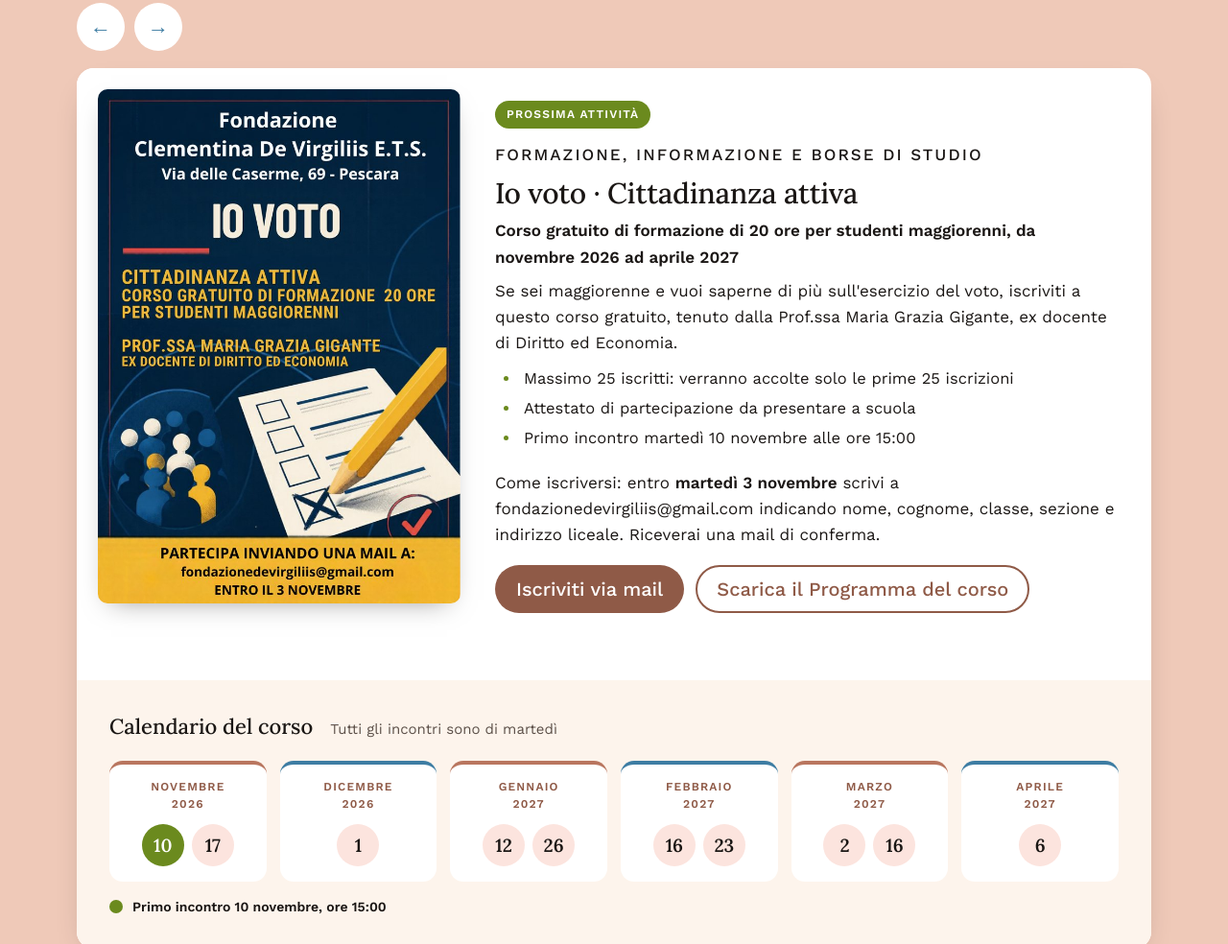
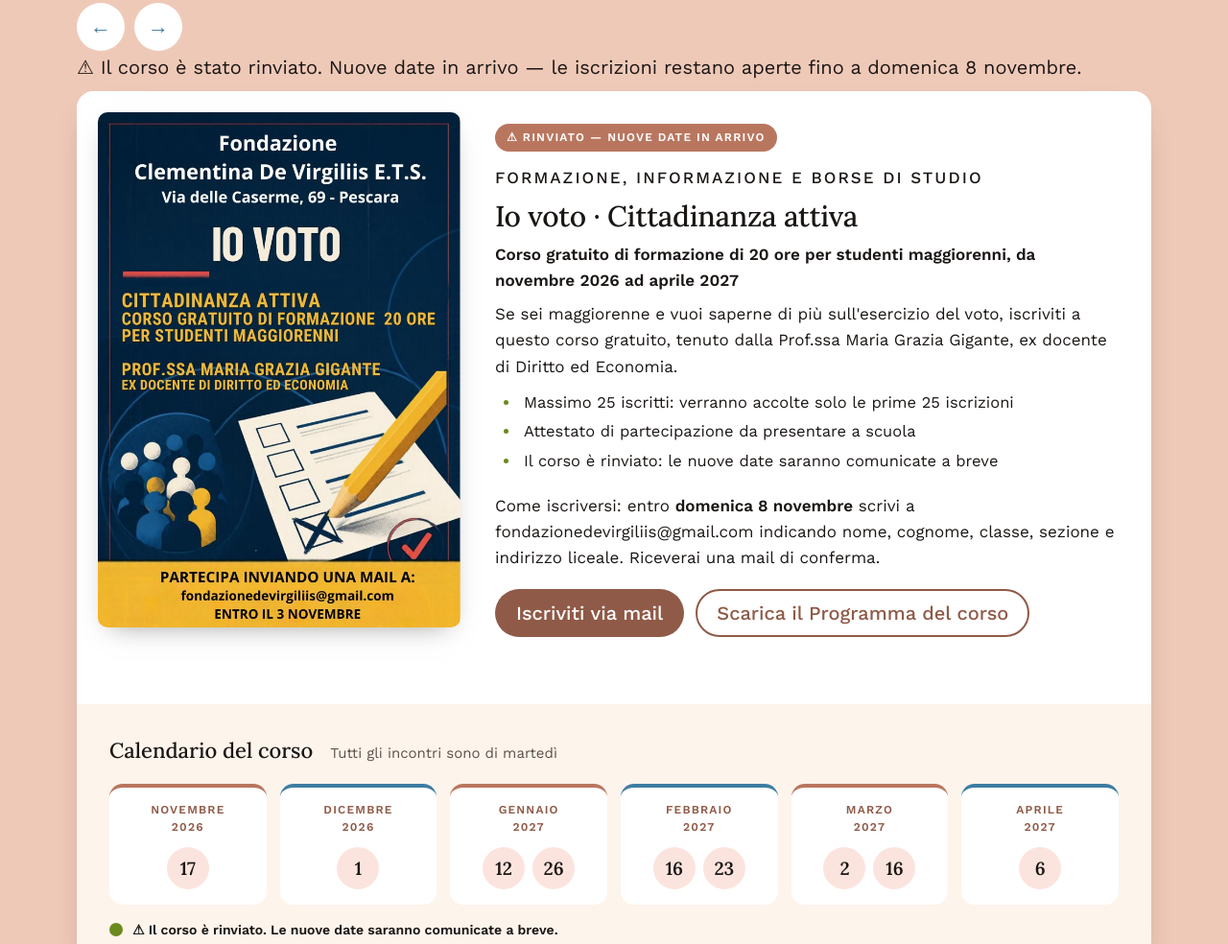
Before and after one commit to framannias/Fondazione, a plain HTML site: page progetti.html in a window 1280 px wide. Shown: the part 1371-2355 px from the top of the page at 96% size. Drawn offline with nearby package versions, Linux system fonts and the light colour scheme.

Commit message:
Add files via upload

```diff
--- a/progetti.html
+++ b/progetti.html
@@ -106,10 +106,11 @@
         <button type="button" id="pr-avn-sede" aria-label="Foto successiva">&rarr;</button>
       </div>
     </div>
-    <article class="pr-nuovo" style="margin:18px 0 0">
-      <a class="pr-nuovo-img" href="img/io-voto-volantino.jpg" target="_blank" rel="noopener"><img src="img/io-voto-volantino-small.jpg" alt="Volantino del corso Io voto: Cittadinanza attiva, corso gratuito di formazione di 20 ore per studenti maggiorenni" loading="lazy"></a>
+    <div class="pr-rinvio-banner" data-it="⚠ Il corso è stato rinviato. Nuove date in arrivo — le iscrizioni restano aperte fino a domenica 8 novembre." data-en="⚠ The course has been postponed. New dates coming soon — enrolment remains open until Sunday 8 November.">⚠ Il corso è stato rinviato. Nuove date in arrivo — le iscrizioni restano aperte fino a domenica 8 novembre.</div>
+    <article class="pr-nuovo" style="margin:8px 0 0">
+      <a class="pr-nuovo-img" href="documenti/io-voto-rinvio.pdf" target="_blank" rel="noopener"><img src="img/io-voto-volantino-small.jpg" alt="Locandina del corso Io voto con le nuove date" loading="lazy"></a>
       <div class="pr-nuovo-tx">
-        <span class="pr-nuovo-badge" data-it="Prossima attività" data-en="Next activity">Prossima attività</span>
+        <span class="pr-nuovo-badge" style="background:#B9765F" data-it="⚠ Rinviato — nuove date in arrivo" data-en="⚠ Postponed — new dates coming soon">⚠ Rinviato — nuove date in arrivo</span>
         <p class="pr-nuovo-rif" data-it="Formazione, informazione e borse di studio" data-en="Training, information and scholarships">Formazione, informazione e borse di studio</p>
         <h3 data-it="Io voto · Cittadinanza attiva" data-en="Io voto · Active citizenship">Io voto · Cittadinanza attiva</h3>
         <p class="pr-nuovo-data" data-it="Corso gratuito di formazione di 20 ore per studenti maggiorenni, da novembre 2026 ad aprile 2027" data-en="Free 20-hour training course for students of legal age, from November 2026 to April 2027">Corso gratuito di formazione di 20 ore per studenti maggiorenni, da novembre 2026 ad aprile 2027</p>
@@ -117,9 +118,9 @@
         <ul class="pr-nuovo-fatti">
           <li data-it="Massimo 25 iscritti: verranno accolte solo le prime 25 iscrizioni" data-en="Maximum 25 participants: only the first 25 applications will be accepted">Massimo 25 iscritti: verranno accolte solo le prime 25 iscrizioni</li>
           <li data-it="Attestato di partecipazione da presentare a scuola" data-en="Certificate of participation to present at school">Attestato di partecipazione da presentare a scuola</li>
-          <li data-it="Primo incontro martedì 10 novembre alle ore 15:00" data-en="First meeting on Tuesday 10 November at 3:00 pm">Primo incontro martedì 10 novembre alle ore 15:00</li>
+          <li data-it="Il corso è rinviato: le nuove date saranno comunicate a breve" data-en="The course is postponed: new dates will be announced soon">Il corso è rinviato: le nuove date saranno comunicate a breve</li>
         </ul>
-        <p data-it="Come iscriversi: entro <b>martedì 3 novembre</b> scrivi a fondazionedevirgiliis@gmail.com indicando nome, cognome, classe, sezione e indirizzo liceale. Riceverai una mail di conferma." data-en="How to enrol: by <b>Tuesday 3 November</b> write to fondazionedevirgiliis@gmail.com giving your first name, surname, class, section and school track. You will receive a confirmation email.">Come iscriversi: entro <b>martedì 3 novembre</b> scrivi a fondazionedevirgiliis@gmail.com indicando nome, cognome, classe, sezione e indirizzo liceale. Riceverai una mail di conferma.</p>
+        <p data-it="Come iscriversi: entro <b>domenica 8 novembre</b> scrivi a fondazionedevirgiliis@gmail.com indicando nome, cognome, classe, sezione e indirizzo liceale. Riceverai una mail di conferma." data-en="How to enrol: by <b>Sunday 8 November</b> write to fondazionedevirgiliis@gmail.com giving your first name, surname, class, section and school track. You will receive a confirmation email.">Come iscriversi: entro <b>domenica 8 novembre</b> scrivi a fondazionedevirgiliis@gmail.com indicando nome, cognome, classe, sezione e indirizzo liceale. Riceverai una mail di conferma.</p>
         <div class="pr-nuovo-azioni">
         <a class="pr-nuovo-btn" href="mailto:fondazionedevirgiliis@gmail.com?subject=Io voto - Cittadinanza attiva&body=Nome%3A%0ACognome%3A%0AClasse%3A%0ASezione%3A%0AIndirizzo%20liceale%3A%0A" data-it="Iscriviti via mail" data-en="Enrol by email">Iscriviti via mail</a>
         <a class="pr-nuovo-btn pr-nuovo-btn--vuoto" href="documenti/programma-io-voto.pdf" download data-it="Scarica il Programma del corso" data-en="Download the course programme">Scarica il Programma del corso</a>
@@ -128,14 +129,14 @@
       <div class="pr-calendario">
         <div class="pr-cal-testa"><h4 data-it="Calendario del corso" data-en="Course calendar">Calendario del corso</h4><p data-it="Tutti gli incontri sono di martedì" data-en="All meetings are on Tuesdays">Tutti gli incontri sono di martedì</p></div>
         <div class="pr-cal-mesi">
-          <div class="cal-mese"><h5 data-it="Novembre<br>2026" data-en="November<br>2026">Novembre<br>2026</h5><ul><li class="primo"><b>10</b></li><li class=""><b>17</b></li></ul></div>
+          <div class="cal-mese"><h5 data-it="Novembre<br>2026" data-en="November<br>2026">Novembre<br>2026</h5><ul><li class=""><b>17</b></li></ul></div>
           <div class="cal-mese"><h5 data-it="Dicembre<br>2026" data-en="December<br>2026">Dicembre<br>2026</h5><ul><li class=""><b>1</b></li></ul></div>
           <div class="cal-mese"><h5 data-it="Gennaio<br>2027" data-en="January<br>2027">Gennaio<br>2027</h5><ul><li class=""><b>12</b></li><li class=""><b>26</b></li></ul></div>
           <div class="cal-mese"><h5 data-it="Febbraio<br>2027" data-en="February<br>2027">Febbraio<br>2027</h5><ul><li class=""><b>16</b></li><li class=""><b>23</b></li></ul></div>
           <div class="cal-mese"><h5 data-it="Marzo<br>2027" data-en="March<br>2027">Marzo<br>2027</h5><ul><li class=""><b>2</b></li><li class=""><b>16</b></li></ul></div>
           <div class="cal-mese"><h5 data-it="Aprile<br>2027" data-en="April<br>2027">Aprile<br>2027</h5><ul><li class=""><b>6</b></li></ul></div>
         </div>
-        <p class="pr-cal-nota" data-it="Primo incontro 10 novembre, ore 15:00" data-en="First meeting 10 November, 3:00 pm">Primo incontro 10 novembre, ore 15:00</p>
+        <p class="pr-cal-nota" data-it="⚠ Il corso è rinviato. Le nuove date saranno comunicate a breve." data-en="⚠ The course is postponed. New dates will be announced soon.">⚠ Il corso è rinviato. Le nuove date saranno comunicate a breve.</p>
       </div>
     </article>
   </div>
```
